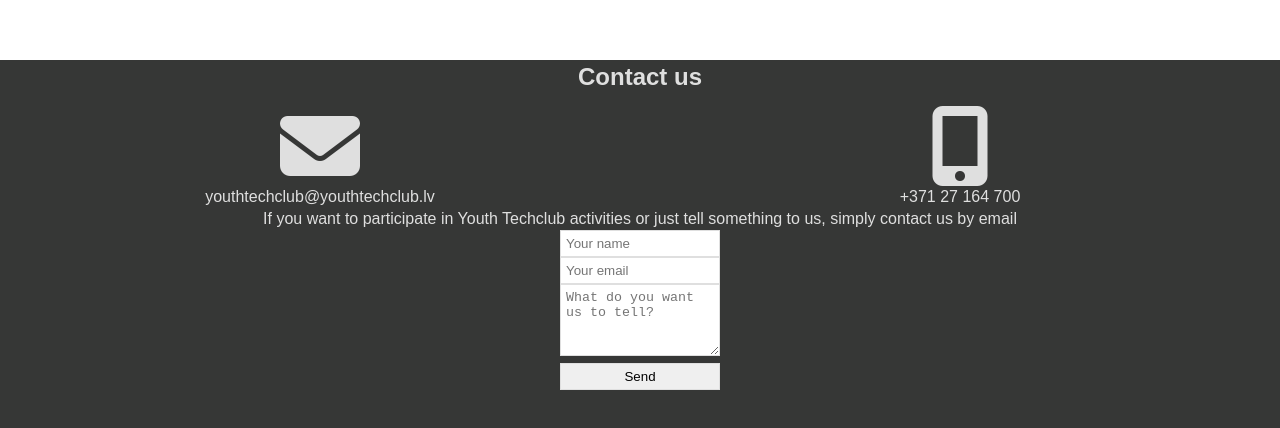
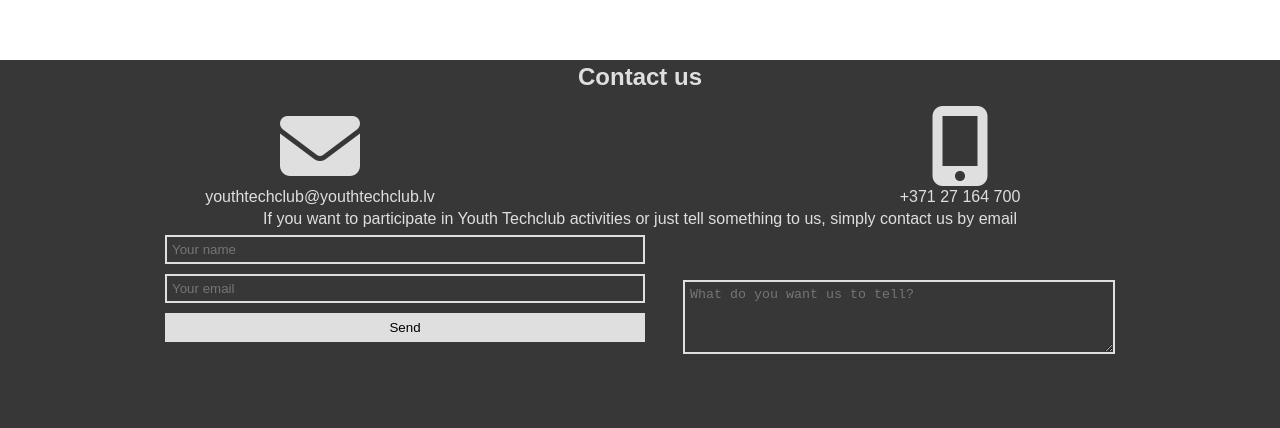
Before and after one commit to YouthTechclub/Web, a website: page src/YouthTechclub.Web/wwwroot/index.html in a window 1280 px wide. Shown: the part 2340-2768 px from the top of the page. Drawn offline with nearby package versions, Linux system fonts and the light colour scheme; files that its build step writes are made by us from their sources.

Commit message:
Form layout changes

```diff
--- a/src/YouthTechclub.Web/wwwroot/index.html
+++ b/src/YouthTechclub.Web/wwwroot/index.html
@@ -76,11 +76,11 @@
                 <p>If you want to participate in Youth Techclub activities or just tell something to us, simply contact us by email</p>
             </div>
             <div class="contact__form__container">
-                <form>
-                    <input type="text" name="name" placeholder="Your name"/><br />
-                    <input type="text" name="email" placeholder="Your email"/><br />
-                    <textarea rows="4" cols="50" placeholder="What do you want us to tell?"></textarea><br />
-                    <button type="button">Send</button>
+                <form class="contact__form">
+                    <input class="customtextfield left" type="text" name="name" placeholder="Your name" /><br />
+                    <input class="customtextfield left" type="text" name="email" placeholder="Your email" /><br />
+                    <textarea class="customtextfield right" rows="4" cols="50" placeholder="What do you want us to tell?"></textarea><br />
+                    <button class="custombutton left" type="button">Send</button>
                 </form>
             </div>
         </div>
--- a/src/YouthTechclub.Web/wwwroot/less/styles.less
+++ b/src/YouthTechclub.Web/wwwroot/less/styles.less
@@ -454,13 +454,21 @@
 }
 
 input, textarea, button {
-    border: 1px solid @contactformtitle;
-    width: 12em;
-    margin: 0;
+    border: 2px solid @contactformtitle;
+    width: 20em;
+    margin: 5px;
     padding: 5px;
     -webkit-box-sizing: border-box; /* For legacy WebKit based browsers */
     -moz-box-sizing: border-box; /* For legacy (Firefox <29) Gecko based browsers */
     box-sizing: border-box;
+}
+
+.customtextfield {
+    background-color: @contactformbackground;
+}
+
+.custombutton {
+    background-color: @contactformtitle;
 }
 
 .fa-col {
@@ -472,7 +480,24 @@
 }
 
 .contact_image {
-float: left;
+    float: left;
     width: 50%;
     display: inline-block;
 }
+
+.contact__form {
+    width: 75%;
+    margin: 0 auto;
+}
+
+.left {
+    float: left;
+    width: 50%;
+    display: inline-block;
+}
+
+.right {
+    float: right;
+    width: 45%;
+    display: inline-block;
+}
```
Also changed, not shown: src/YouthTechclub.Web/wwwroot/css/styles.css.
